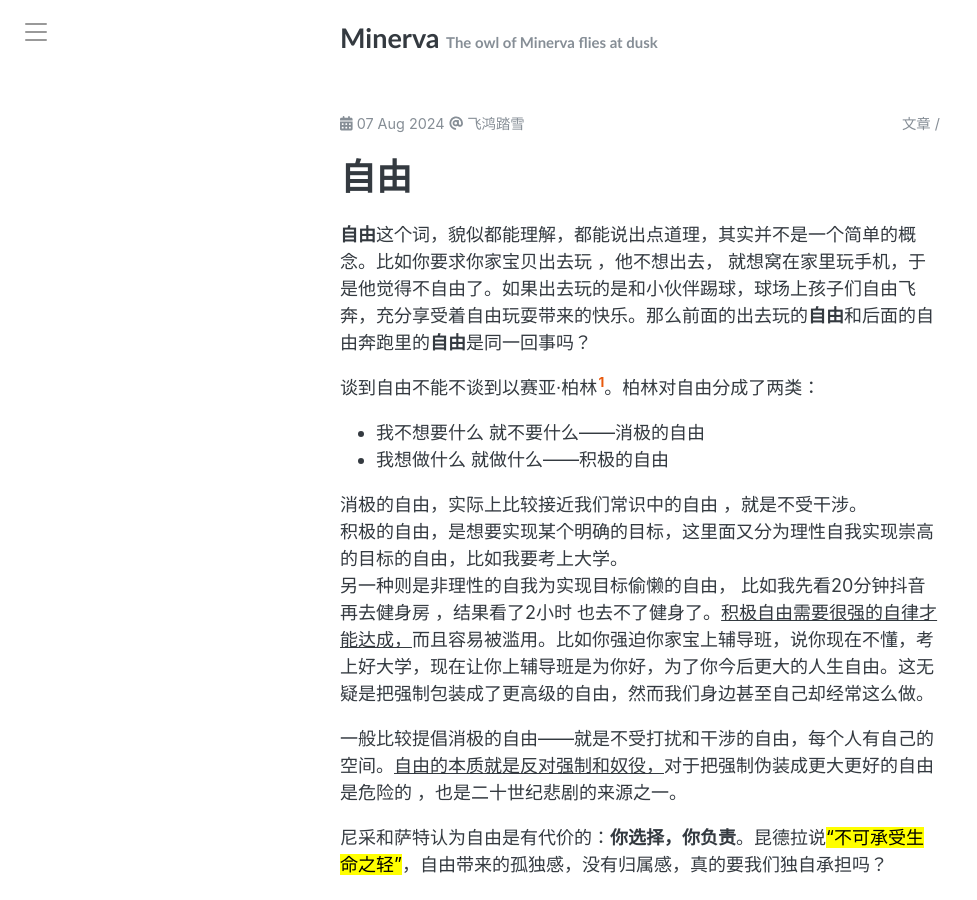
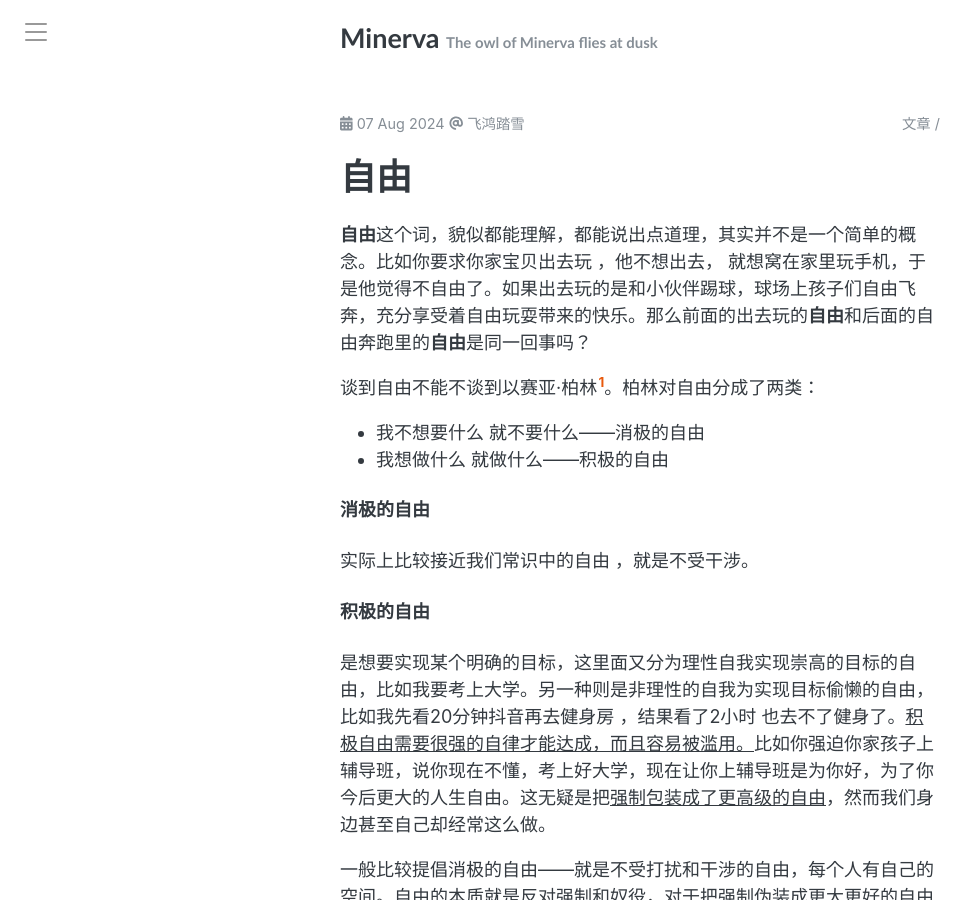
Before and after one commit to symphonyh/symphonyh.github.io, a Jekyll site: the page built from _posts/2024-08-07-zy.md, in a window 1280 px wide and 900 px high. Shown: the whole window, without its empty margins (0-977 px from the left). Built offline with Jekyll 4.4.1, drawn with Linux system fonts in a browser that asks for light colours; comment, search, counter and statistics services are not loaded.

Commit message:
Update 2024-08-07-zy.md

```diff
--- a/_posts/2024-08-07-zy.md
+++ b/_posts/2024-08-07-zy.md
@@ -13,9 +13,10 @@ comments: true
 - 我不想要什么 就不要什么——消极的自由
 - 我想做什么 就做什么——积极的自由
 
-消极的自由，实际上比较接近我们常识中的自由 ，就是不受干涉。
-积极的自由，是想要实现某个明确的目标，这里面又分为理性自我实现崇高的目标的自由，比如我要考上大学。
-另一种则是非理性的自我为实现目标偷懒的自由， 比如我先看20分钟抖音再去健身房 ，结果看了2小时 也去不了健身了。<ins>积极自由需要很强的自律才能达成，</ins>而且容易被滥用。比如你强迫你家宝上辅导班，说你现在不懂，考上好大学，现在让你上辅导班是为你好，为了你今后更大的人生自由。这无疑是把强制包装成了更高级的自由，然而我们身边甚至自己却经常这么做。
+#### 消极的自由
+实际上比较接近我们常识中的自由 ，就是不受干涉。
+#### 积极的自由
+是想要实现某个明确的目标，这里面又分为理性自我实现崇高的目标的自由，比如我要考上大学。另一种则是非理性的自我为实现目标偷懒的自由， 比如我先看20分钟抖音再去健身房 ，结果看了2小时 也去不了健身了。<ins>积极自由需要很强的自律才能达成，而且容易被滥用。</ins>比如你强迫你家孩子上辅导班，说你现在不懂，考上好大学，现在让你上辅导班是为你好，为了你今后更大的人生自由。这无疑是把<ins>强制包装成了更高级的自由</ins>，然而我们身边甚至自己却经常这么做。
 
 一般比较提倡消极的自由——就是不受打扰和干涉的自由，每个人有自己的空间。<ins>自由的本质就是反对强制和奴役，</ins>对于把强制伪装成更大更好的自由是危险的 ，也是二十世纪悲剧的来源之一。
 
```
